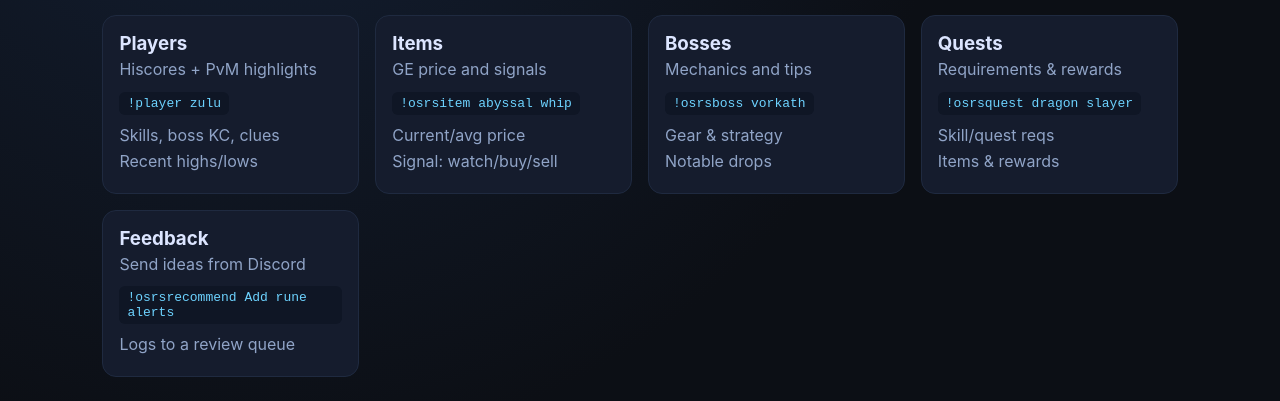
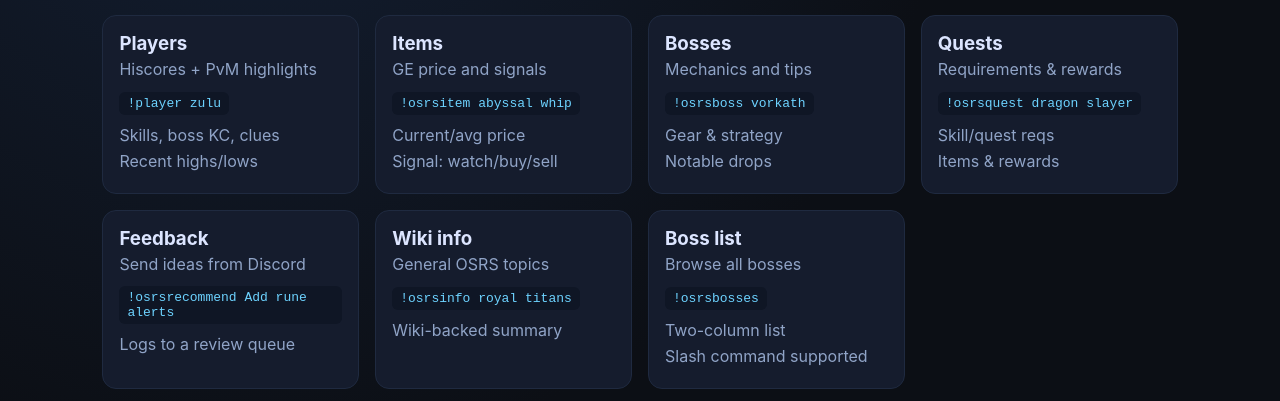
Before and after one commit to Natew241/RuneManBotPage, a plain HTML site: page index.html in a window 1280 px wide. Shown: the part 551-952 px from the top of the page. Drawn offline with Linux system fonts and the light colour scheme.

Commit message:
adding more information

```diff
--- a/index.html
+++ b/index.html
@@ -80,6 +80,23 @@
             <li>Logs to a review queue</li>
           </ul>
         </div>
+        <div class="card">
+          <h3>Wiki info</h3>
+          <p class="muted">General OSRS topics</p>
+          <code>!osrsinfo royal titans</code>
+          <ul class="list">
+            <li>Wiki-backed summary</li>
+          </ul>
+        </div>
+        <div class="card">
+          <h3>Boss list</h3>
+          <p class="muted">Browse all bosses</p>
+          <code>!osrsbosses</code>
+          <ul class="list">
+            <li>Two-column list</li>
+            <li>Slash command supported</li>
+          </ul>
+        </div>
       </div>
     </section>
 
```
